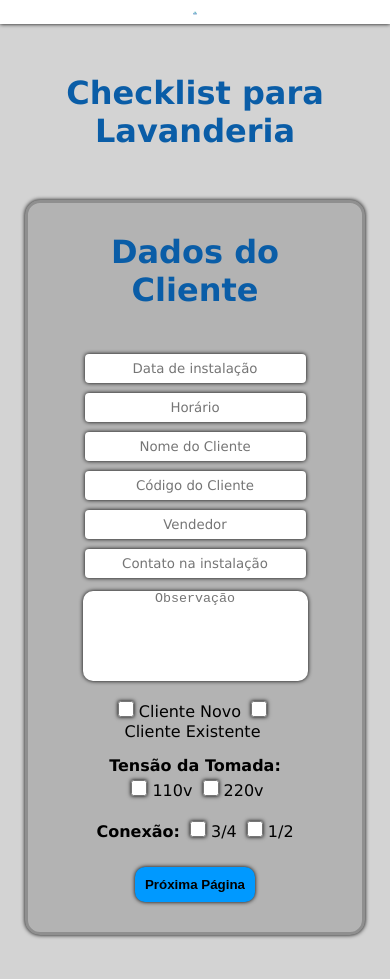
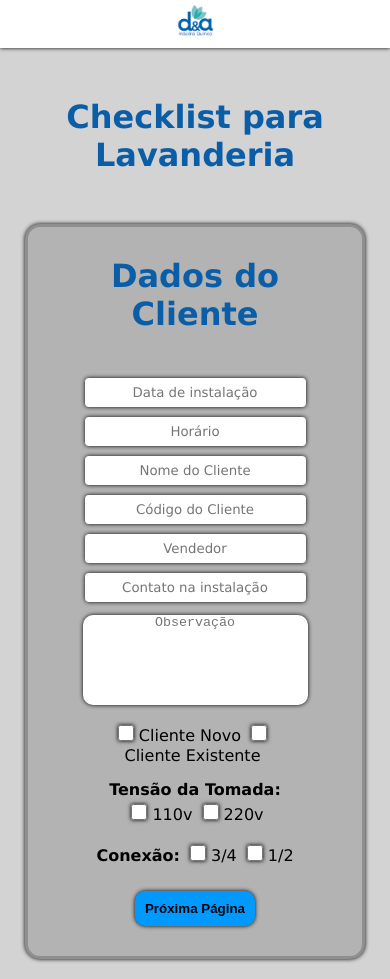
Before and after one commit to Roonyx43/ProjetoDEA, a plain HTML site: page index.html in a window 390 px wide. Before the commit the page ends 955 px from the top, so only its background shows below. Drawn offline with nearby package versions, Linux system fonts and the light colour scheme.

Commit message:
Update style.css
Reajustado Tamanho da logo para Mobile

```diff
--- a/style.css
+++ b/style.css
@@ -355,7 +355,7 @@ img {
         padding-right: 25px;
     }
     img {
-        width: 1%;
+        width: 10%;
 
     }
 }
```
